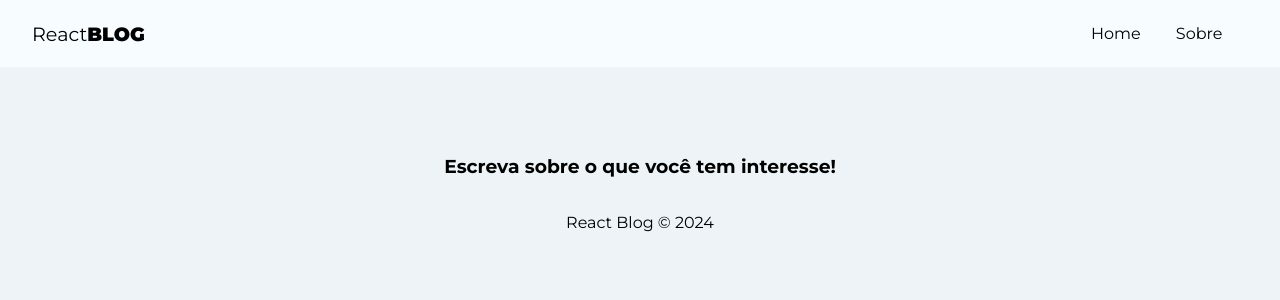
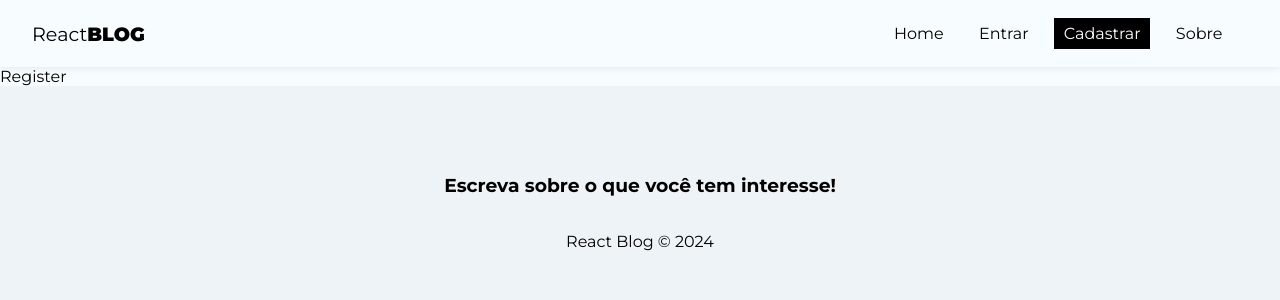
Before and after one commit to AndreMicael/blog-react, a React (Create React App) app: page /register in a window 1280 px wide. Shown: the top 300 px of the page. Built offline with nearby package versions, Linux system fonts and the light colour scheme.

Commit message:
Login and Register added to routes

```diff
--- a/src/App.js
+++ b/src/App.jsx
@@ -4,6 +4,8 @@
 import About from './pages/About';
 import Footer from './components/Footer';
 import Navbar from './components/Navbar';
+import Login from './pages/Login';
+import Register from './pages/Register';
 
 function App() {
   return (
@@ -15,6 +17,8 @@
       <Routes>
         <Route exact path='/' element={<Home/>}/>
         <Route path='/about' element={<About/>}/>
+        <Route path='/login' element={<Login/>}/>
+        <Route path='/register' element={<Register/>}/>
       </Routes>
       </div>
       <Footer/>
--- a/src/components/Navbar.jsx
+++ b/src/components/Navbar.jsx
@@ -13,8 +13,15 @@
           <NavLink className={({isActive}) => (isActive? styles.active : '')} to='/'>Home</NavLink>
         </li>
         <li>
+          <NavLink className={({isActive}) => (isActive? styles.active : '')} to='/login'>Entrar</NavLink>
+        </li>
+        <li>
+          <NavLink className={({isActive}) => (isActive? styles.active : '')} to='/register'>Cadastrar</NavLink>
+        </li>
+        <li>
           <NavLink className={({isActive}) => (isActive? styles.active : '')} to='/about'>Sobre</NavLink>
         </li>
+
       </ul>
 
     </nav>
--- a/src/pages/Login/index.jsx
+++ b/src/pages/Login/index.jsx
@@ -1,11 +1,11 @@
 import styles from './Login.module.css';
 
+import React from 'react'
 
-
-export default const Login = () => {
+const Login = () => {
   return (
-    <div>
-        <h2>Login</h2>
-    </div>
+    <div>Login</div>
   )
 }
+
+export default Login
--- a/src/pages/Register/index.jsx
+++ b/src/pages/Register/index.jsx
@@ -1,10 +1,10 @@
 import styles from './Register.module.css';
 
 
-export default const Register = () => {
+const Register = () => {
   return (
-    <div>
-        <h2>Register</h2>
-    </div>
+    <div>Register</div>
   )
 }
+
+export default Register
```
